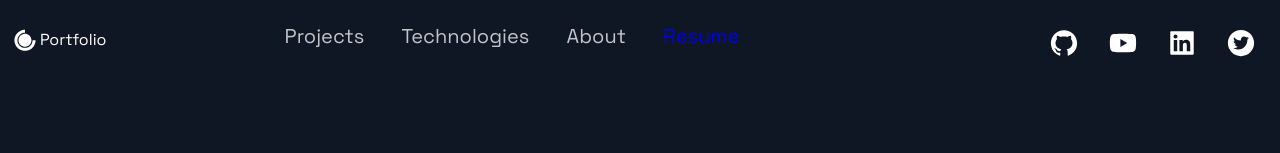
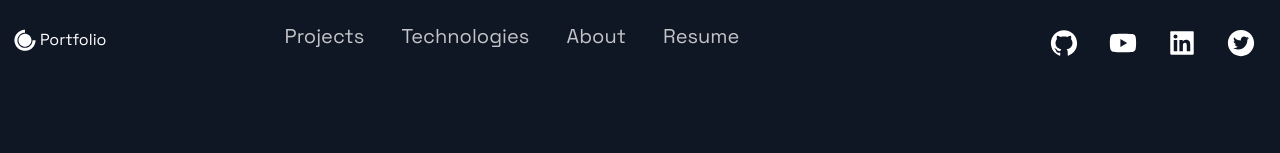
Before and after one commit to YasserShkeir/portfolio, a Next.js app: page / in a window 1280 px wide. Shown: the top 153 px of the page. Built offline with nearby package versions, Linux system fonts and the light colour scheme.

Commit message:
Update Header.js

```diff
--- a/src/components/Header/Header.js
+++ b/src/components/Header/Header.js
@@ -40,8 +40,8 @@ const Header = () =>  (
         </Link>
       </li>
       <li>
-        <Link href="/">
-          <NavLink><a href="https://www.youtube.com/">Resume</a></NavLink>
+        <Link href="https://www.youtube.com/" target="_blank">
+          <NavLink>Resume</NavLink>
         </Link>
       </li>
     </Div2>
```
